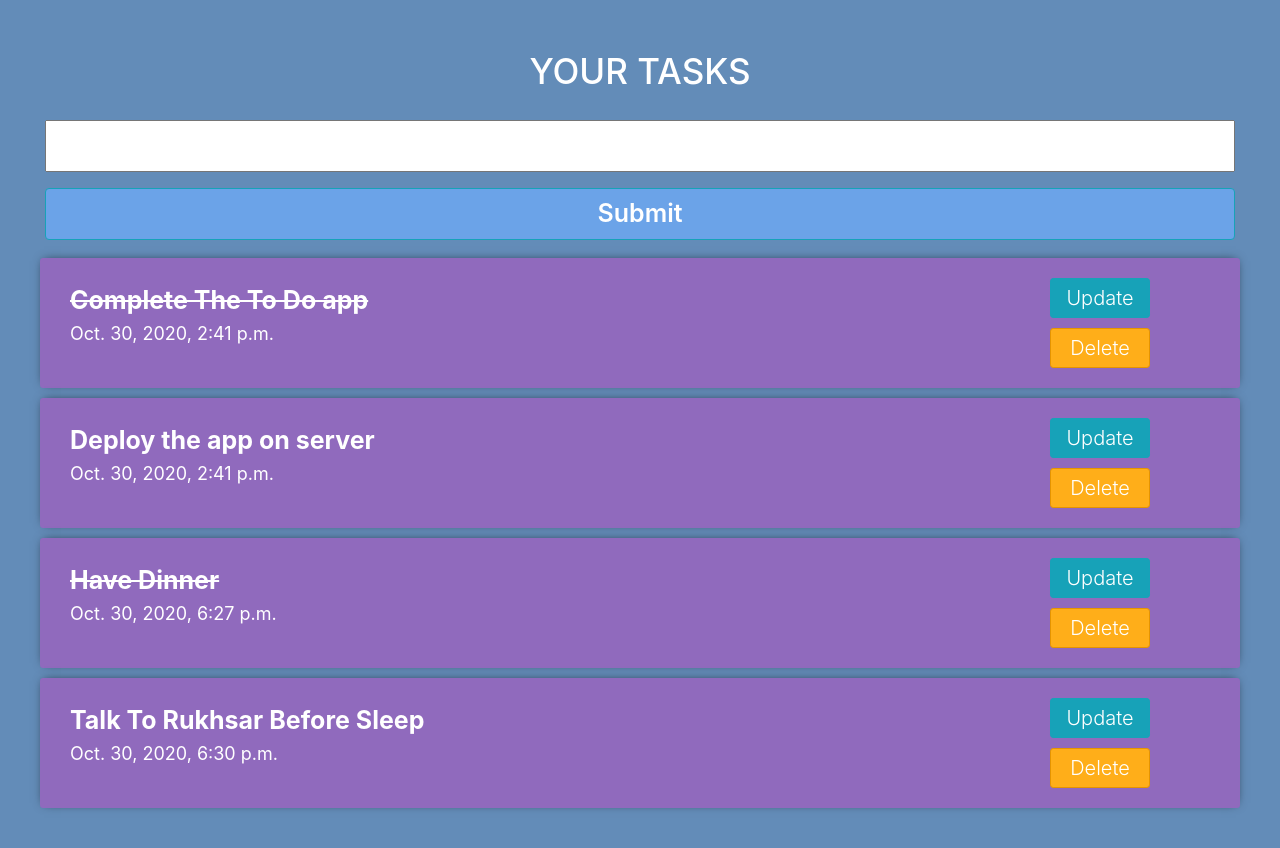
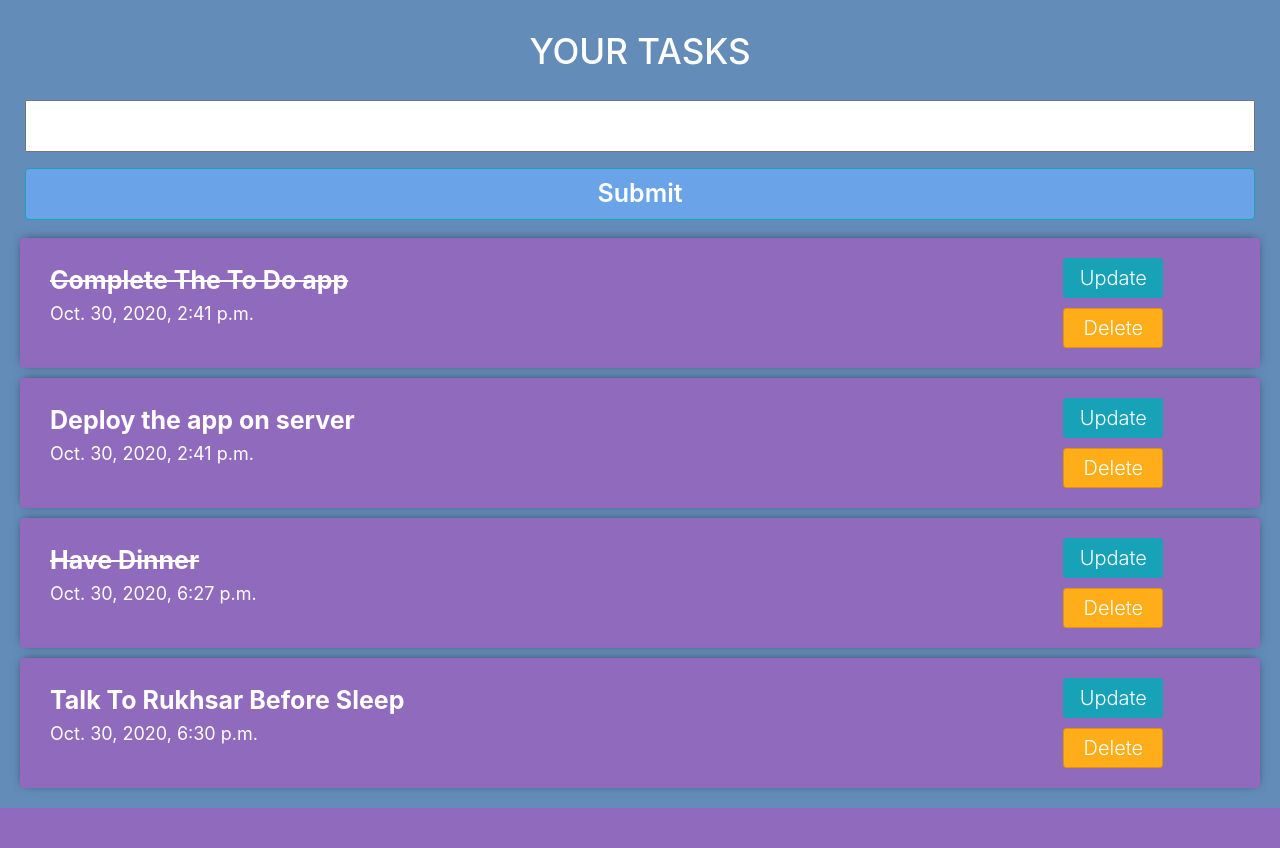
Before and after one commit to iamrizvan/my-todo, a Django app: page / in a window 1280 px wide. After the commit the page ends 808 px from the top, so only its background shows below. Run offline with Django 3.2, Linux system fonts and the light colour scheme; data comes from the database, SQL or seed files in the repository; some libraries are stand-ins or nearby versions.

Commit message:
Margin Adjusted

```diff
--- a/tasks/templates/tasks/delete.html
+++ b/tasks/templates/tasks/delete.html
@@ -14,7 +14,7 @@
       .main-section {
         background-color: #638cb8;
         align-self: center;
-        padding: 30px;
+        padding: 10px;
       }
       .heading{
         text-align: center;
--- a/tasks/templates/tasks/list.html
+++ b/tasks/templates/tasks/list.html
@@ -15,7 +15,7 @@
       .main-section {
         background-color: #638cb8;
         align-self: center;
-        padding: 30px;
+        padding: 10px;
       }
 
       .heading {
--- a/tasks/templates/tasks/update_task.html
+++ b/tasks/templates/tasks/update_task.html
@@ -15,7 +15,7 @@
         background-color: #638cb8;
         height: 100%;
         align-self: center;
-        padding: 30px;
+        padding: 10px;
       }
       .heading {
         text-align: center;
```
